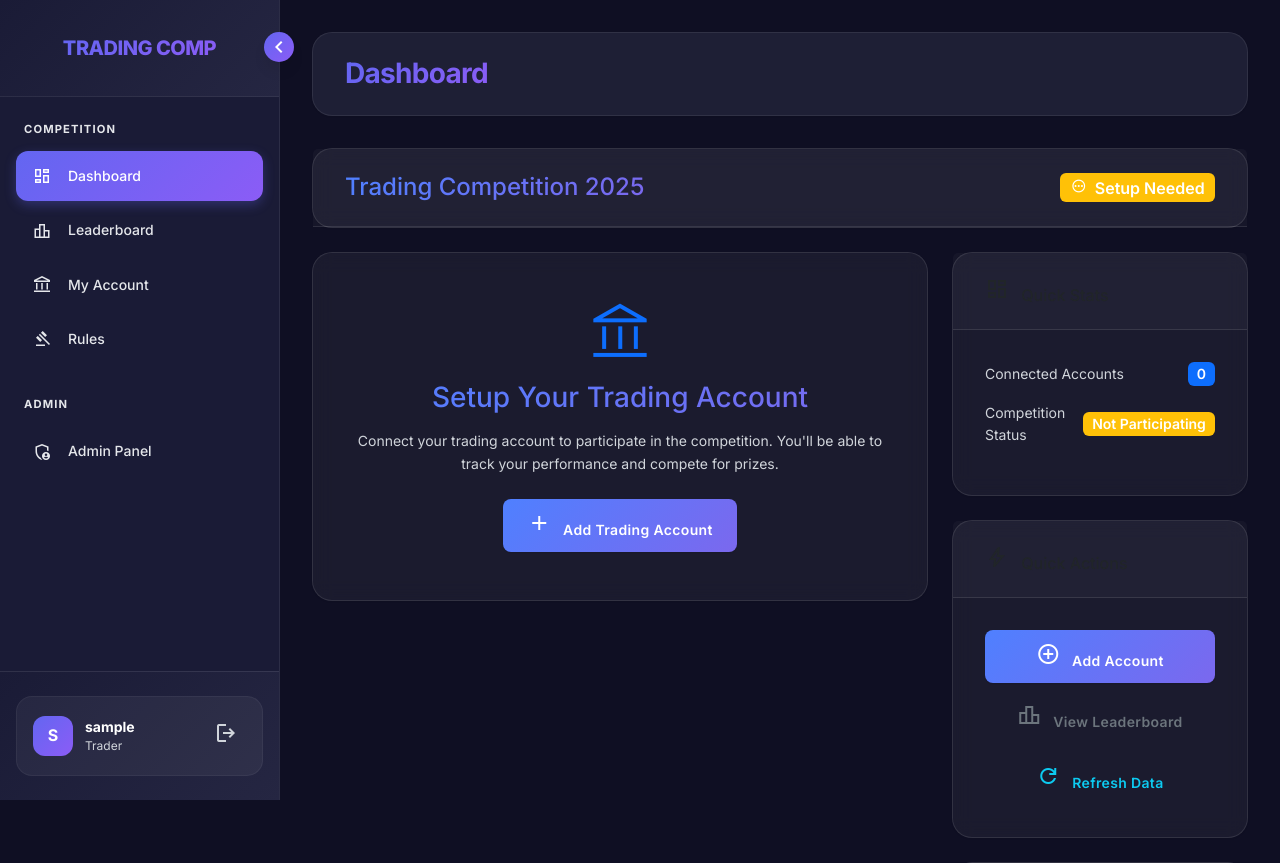
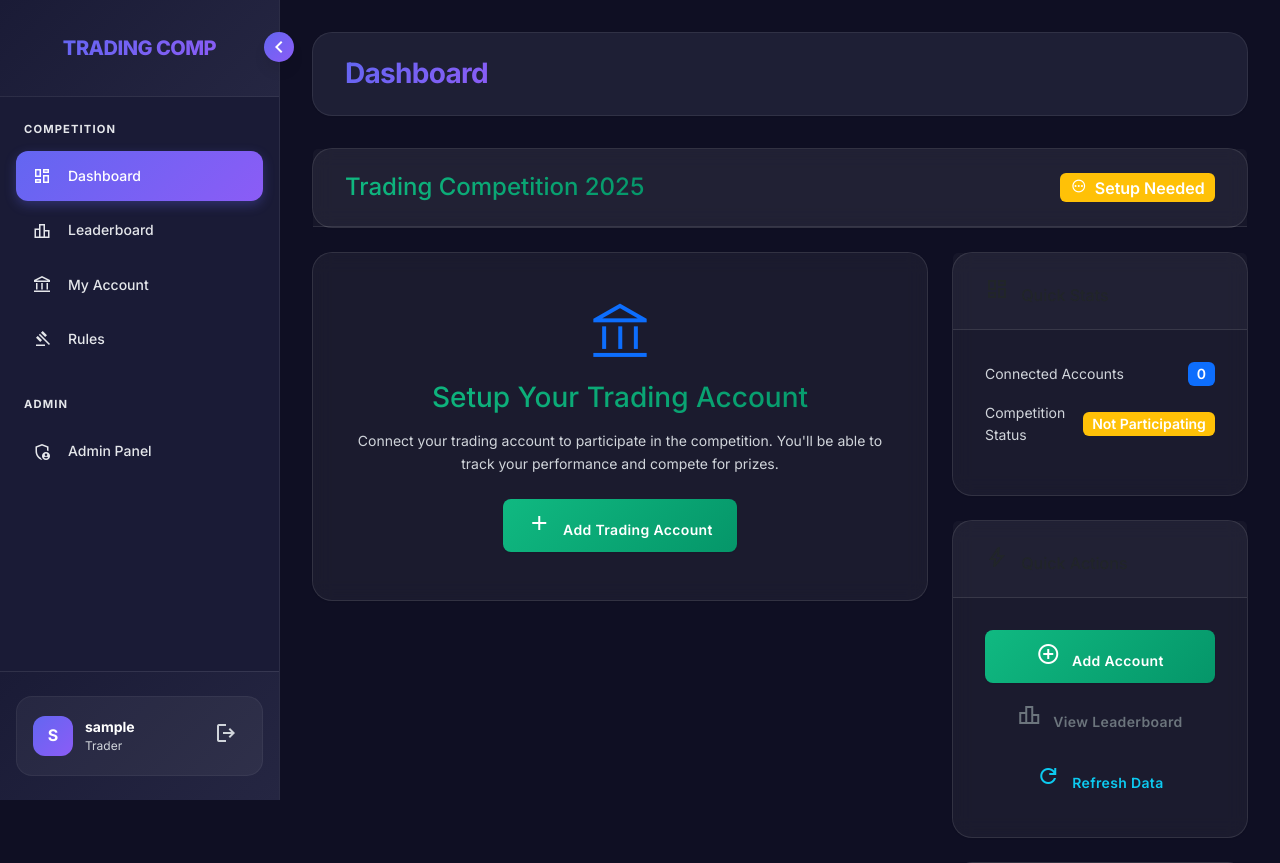
Before and after one commit to Tradersimpulse/tradecomp, a Flask app: page /dashboard in a window 1280 px wide. Shown: the top 863 px of the page. Run offline with Flask 3, Linux system fonts and the light colour scheme; the visitor is signed in with stand-in values (Sample User, id 1); data that the repository does not hold is empty.

Commit message:
Update dashboard.html

```diff
--- a/templates/dashboard.html
+++ b/templates/dashboard.html
@@ -323,8 +323,9 @@ document.addEventListener('DOMContentLoaded', function() {
     border-bottom: 1px solid rgba(255, 255, 255, 0.1);
 }
 
+/* UPDATED GREEN GRADIENT */
 .text-gradient-primary {
-    background: linear-gradient(135deg, #4F80FF 0%, #7B68EE 100%);
+    background: linear-gradient(135deg, #10B981 0%, #059669 100%);
     -webkit-background-clip: text;
     -webkit-text-fill-color: transparent;
     background-clip: text;
@@ -339,13 +340,14 @@ document.addEventListener('DOMContentLoaded', function() {
     font-weight: 600;
 }
 
+/* UPDATED GREEN BUTTON STYLES */
 .btn-primary {
-    background: linear-gradient(135deg, #4F80FF 0%, #7B68EE 100%);
+    background: linear-gradient(135deg, #10B981 0%, #059669 100%);
     border: none;
 }
 
 .btn-primary:hover {
-    background: linear-gradient(135deg, #3d66cc 0%, #6252bb 100%);
+    background: linear-gradient(135deg, #059669 0%, #047857 100%);
     transform: translateY(-1px);
 }
 
@@ -354,9 +356,10 @@ document.addEventListener('DOMContentLoaded', function() {
     border: none;
 }
 
+/* UPDATED GREEN ALERT INFO */
 .alert-info {
-    background: rgba(79, 128, 255, 0.1);
-    color: #4F80FF;
+    background: rgba(16, 185, 129, 0.1);
+    color: #10B981;
 }
 
 .alert-secondary {
```
